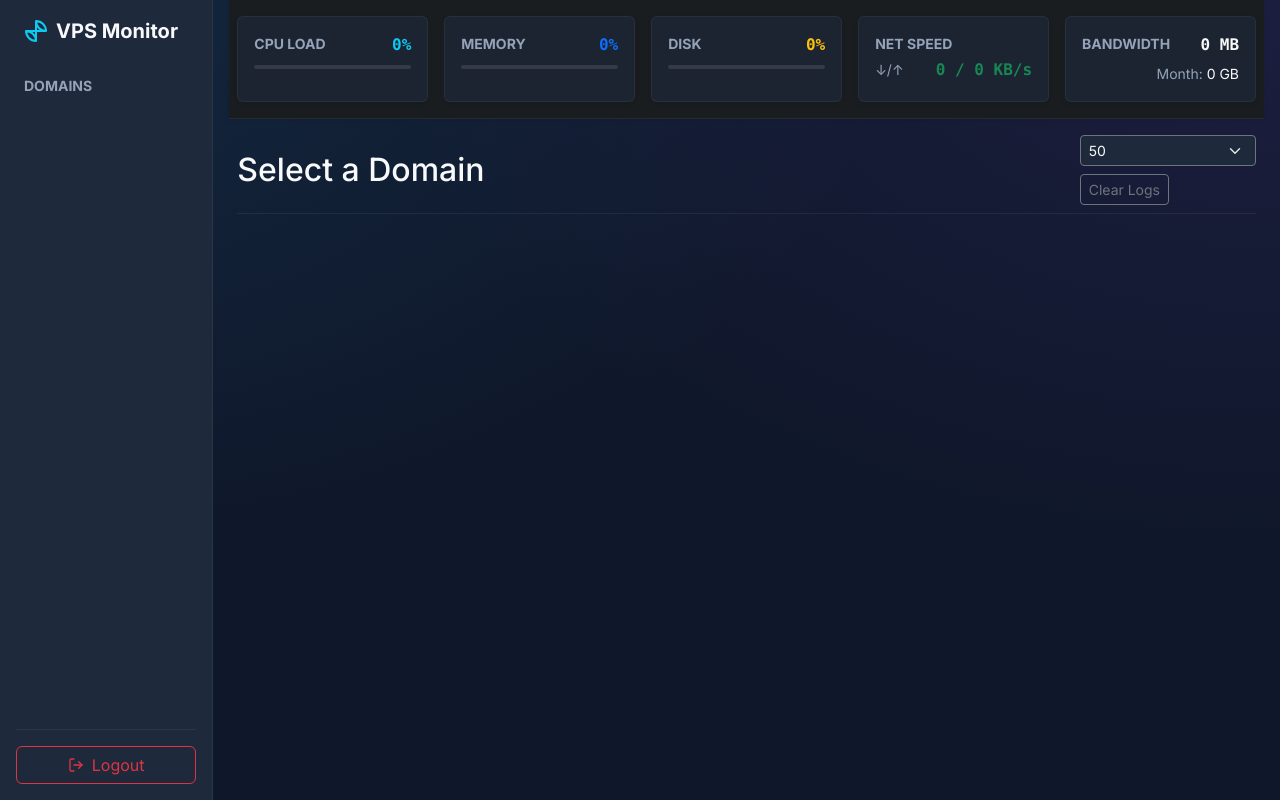
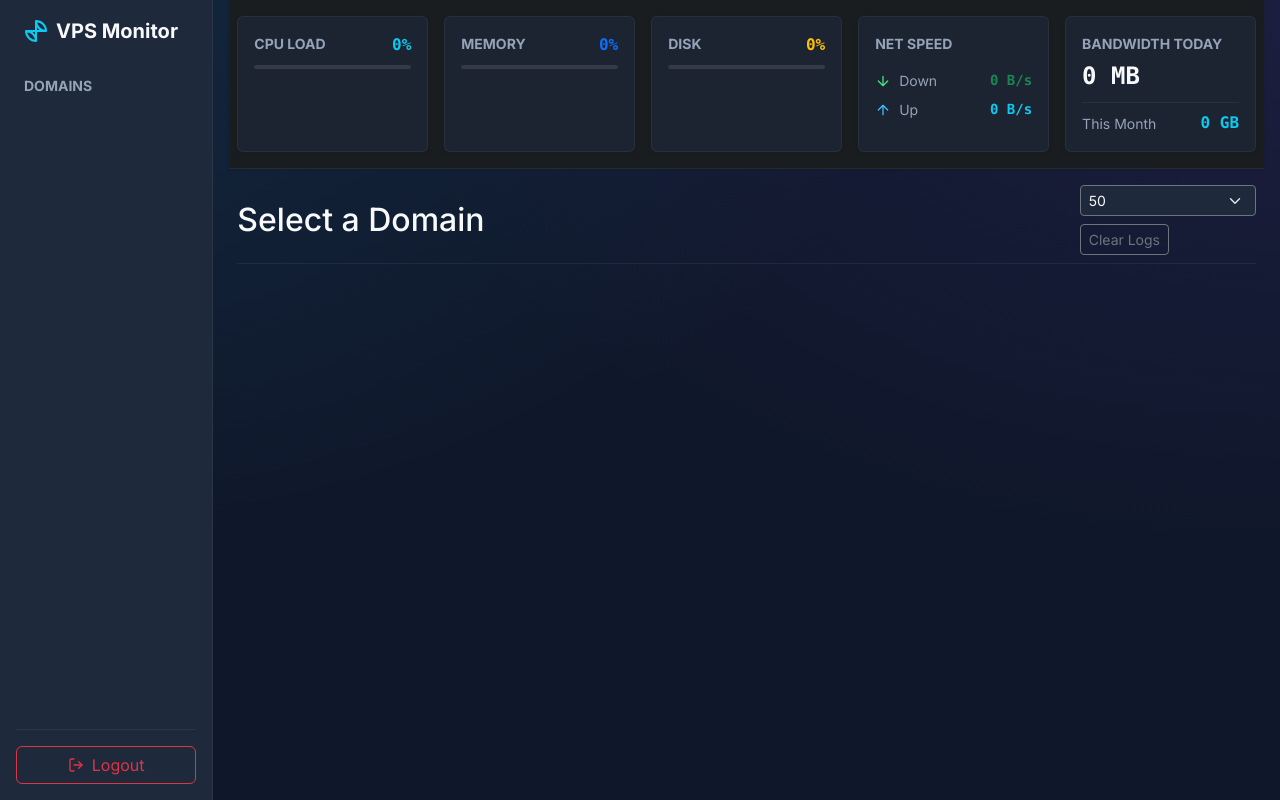
Before and after one commit to apurboislam/lb-monitor, a website: page public/index.html in a window 1280 px wide. Drawn offline with nearby package versions, Linux system fonts and the light colour scheme; no server answers.

Commit message:
feat: display network download and upload speeds separately and refresh bandwidth UI

```diff
--- a/public/index.html
+++ b/public/index.html
@@ -135,28 +135,49 @@
                     <div class="col-6 col-xl">
                         <div class="card h-100 border-0 bg-dark text-light shadow-sm">
                             <div class="card-body p-3">
-                                <div class="d-flex justify-content-between align-items-start mb-1">
+                                <div class="d-flex justify-content-between align-items-start mb-3">
                                     <span class="text-secondary small fw-bold text-uppercase">Net Speed</span>
                                 </div>
-                                <div class="d-flex justify-content-between align-items-baseline">
-                                    <span class="text-secondary small">↓/↑</span>
-                                    <span id="net-speed-val"
-                                        class="font-monospace fw-bold text-success small-text-truncate">0 / 0
-                                        KB/s</span>
+                                <div class="d-flex flex-column gap-2">
+                                    <div class="d-flex align-items-center justify-content-between">
+                                        <div class="d-flex align-items-center gap-2">
+                                            <svg width="16" height="16" viewBox="0 0 24 24" fill="none" stroke="#4ade80"
+                                                stroke-width="2" stroke-linecap="round" stroke-linejoin="round">
+                                                <path d="M12 5v14M19 12l-7 7-7-7" />
+                                            </svg>
+                                            <span class="text-secondary small">Down</span>
+                                        </div>
+                                        <span id="net-speed-down" class="font-monospace fw-bold text-success small">0
+                                            B/s</span>
+                                    </div>
+                                    <div class="d-flex align-items-center justify-content-between">
+                                        <div class="d-flex align-items-center gap-2">
+                                            <svg width="16" height="16" viewBox="0 0 24 24" fill="none" stroke="#38bdf8"
+                                                stroke-width="2" stroke-linecap="round" stroke-linejoin="round">
+                                                <path d="M12 19V5M5 12l7-7 7 7" />
+                                            </svg>
+                                            <span class="text-secondary small">Up</span>
+                                        </div>
+                                        <span id="net-speed-up" class="font-monospace fw-bold text-info small">0
+                                            B/s</span>
+                                    </div>
                                 </div>
                             </div>
                         </div>
                     </div>
                     <div class="col-12 col-xl">
                         <div class="card h-100 border-0 bg-dark text-light shadow-sm">
-                            <div class="card-body p-3">
-                                <div class="d-flex justify-content-between align-items-start mb-1">
-                                    <span class="text-secondary small fw-bold text-uppercase">Bandwidth</span>
-                                    <span id="bw-today-val" class="font-monospace fw-bold text-light">0 MB</span>
+                            <div class="card-body p-3 d-flex flex-column justify-content-between">
+                                <div>
+                                    <span class="text-secondary small fw-bold text-uppercase d-block mb-1">Bandwidth
+                                        Today</span>
+                                    <span id="bw-today-val" class="font-monospace fw-bold text-light fs-4">0 MB</span>
                                 </div>
-                                <div class="text-end">
-                                    <small class="text-secondary">Month: <span id="bw-month-val" class="text-light">0
-                                            GB</span></small>
+                                <div class="mt-2 pt-2 border-top border-secondary-subtle">
+                                    <div class="d-flex justify-content-between align-items-center">
+                                        <span class="text-secondary small">This Month</span>
+                                        <span id="bw-month-val" class="font-monospace fw-bold text-info">0 GB</span>
+                                    </div>
                                 </div>
                             </div>
                         </div>
--- a/public/js/app.js
+++ b/public/js/app.js
@@ -13,7 +13,8 @@ const memVal = document.getElementById('mem-val');
 const memBar = document.getElementById('mem-bar');
 const diskVal = document.getElementById('disk-val');
 const diskBar = document.getElementById('disk-bar');
-const netSpeedVal = document.getElementById('net-speed-val');
+const netSpeedDown = document.getElementById('net-speed-down');
+const netSpeedUp = document.getElementById('net-speed-up');
 const bwTodayVal = document.getElementById('bw-today-val');
 const bwMonthVal = document.getElementById('bw-month-val');
 const domainListEl = document.getElementById('domain-list');
@@ -66,7 +67,9 @@ socket.on('stats', (stats) => {
     if (stats.network) {
         const rx = formatSpeed(stats.network.speed.rx);
         const tx = formatSpeed(stats.network.speed.tx);
-        netSpeedVal.textContent = `${rx} / ${tx}`;
+
+        if (netSpeedDown) netSpeedDown.textContent = rx;
+        if (netSpeedUp) netSpeedUp.textContent = tx;
 
         const todayTotal = formatBytes(stats.network.bandwidth.today.total);
         bwTodayVal.textContent = todayTotal;
```
